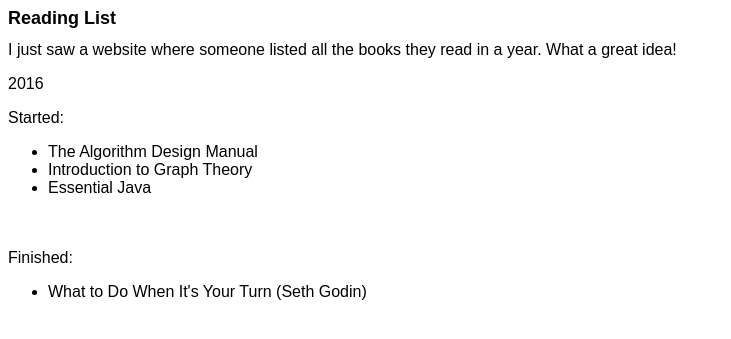
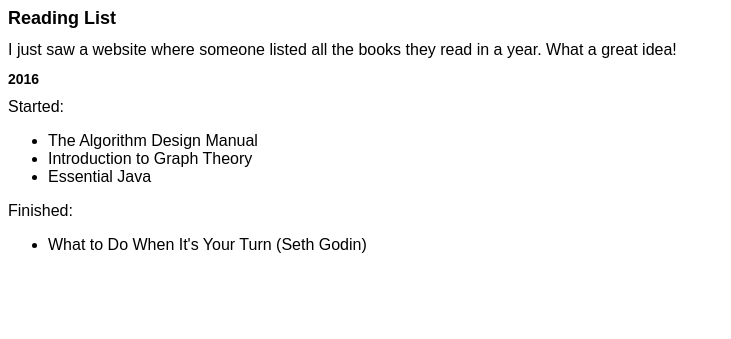
Before and after one commit to carise/carise.github.com, a Jekyll site: the page books.html, which Jekyll copies as it is, in a window 1280 px wide. Shown: the top 339 px of the page, without its empty margins (0-731 px from the left). Built offline with Jekyll 4.4.1, drawn with Linux system fonts in a browser that asks for light colours.

Commit message:
styles again

```diff
--- a/books.html
+++ b/books.html
@@ -8,14 +8,13 @@
 
   I just saw a website where someone listed all the books they read in a year. What a great idea!
 
-  <h3>2016</h3>
+  <h2>2016</h2>
   Started:
   <ul>
     <li>The Algorithm Design Manual</li>
     <li>Introduction to Graph Theory</li>
     <li>Essential Java</li>
   </ul>
-  <br><br>
 
   Finished:
   <ul>
```
